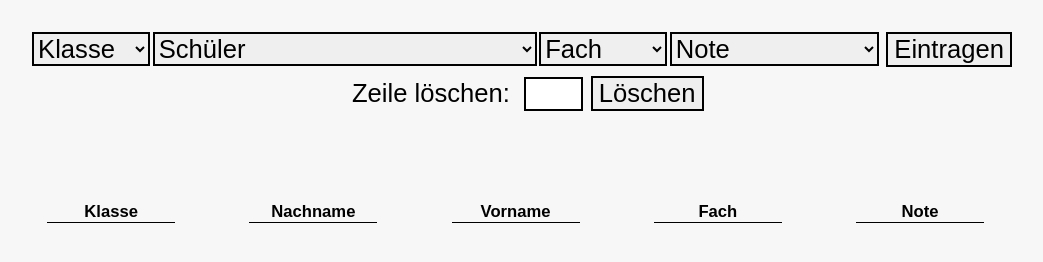
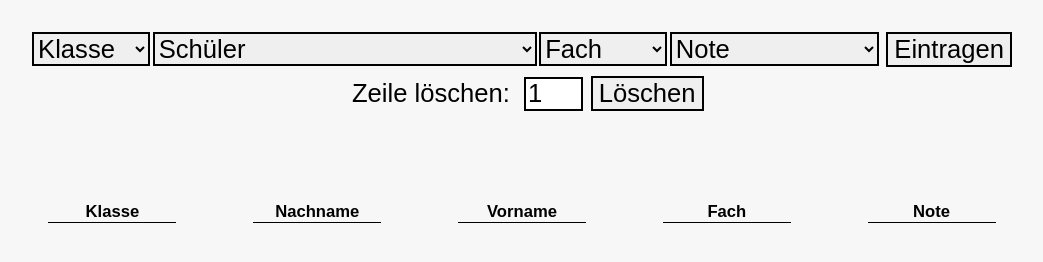
Before and after one commit to helenascholl/notenliste, a plain HTML site: page index.html in a window 1280 px wide. Shown: the part 96-358 px from the top of the page, without its empty margins (118-1161 px from the left). Drawn offline with Linux system fonts and the light colour scheme.

Commit message:
added getScrollbarWidth function

```diff
--- a/css/style.css
+++ b/css/style.css
@@ -53,7 +53,6 @@ input[type=button]:hover {
 }
 #heading {
     box-sizing: border-box;
-    padding-right: 1vw;
     margin-top: 10vh;
     font-weight: bold;
     font-size: 1.3vw;
--- a/index.html
+++ b/index.html
@@ -6,7 +6,7 @@
     <link rel="stylesheet" type="text/css" href="./css/style.css">
     <link rel="icon" href="./img/icon.png" type="image/x-icon"/>
   </head>
-  <body onload="declareForm();">
+  <body onload="declareForm();" onresize="setHeadingPadding();">
 
     <div id="wrapper">
       <h1>Notenliste</h1>
--- a/js/script.js
+++ b/js/script.js
@@ -9,6 +9,8 @@ function declareForm() {
 
     let innerHTML = '<option disabled selected>Klasse</option>';
 
+    document.getElementById('rows').value = 1;
+
     for (let klasse in schueler) {
         innerHTML += '<option value="' + klasse + '">' + klasse + '</option>';
     }
@@ -16,6 +18,12 @@ function declareForm() {
 
     refreshForm();
 
+    setHeadingPadding();
+
+}
+
+function setHeadingPadding() {
+    document.getElementById('heading').style.paddingRight = getScrollbarWidth() / window.innerWidth * 100 + 'vw';
 }
 
 function refreshForm() {
@@ -110,3 +118,25 @@ function removeRow() {
         outputBox.removeChild(outputBox.childNodes[rowsCount]);
     }
 }
+
+function getScrollbarWidth() {
+    var outer = document.createElement("div");
+    outer.style.visibility = "hidden";
+    outer.style.width = "100px";
+    outer.style.msOverflowStyle = "scrollbar";
+
+    document.body.appendChild(outer);
+
+    var widthNoScroll = outer.offsetWidth;
+    outer.style.overflow = "scroll";
+
+    var inner = document.createElement("div");
+    inner.style.width = "100%";
+    outer.appendChild(inner);
+
+    var widthWithScroll = inner.offsetWidth;
+
+    outer.parentNode.removeChild(outer);
+
+    return widthNoScroll - widthWithScroll;
+}
```
